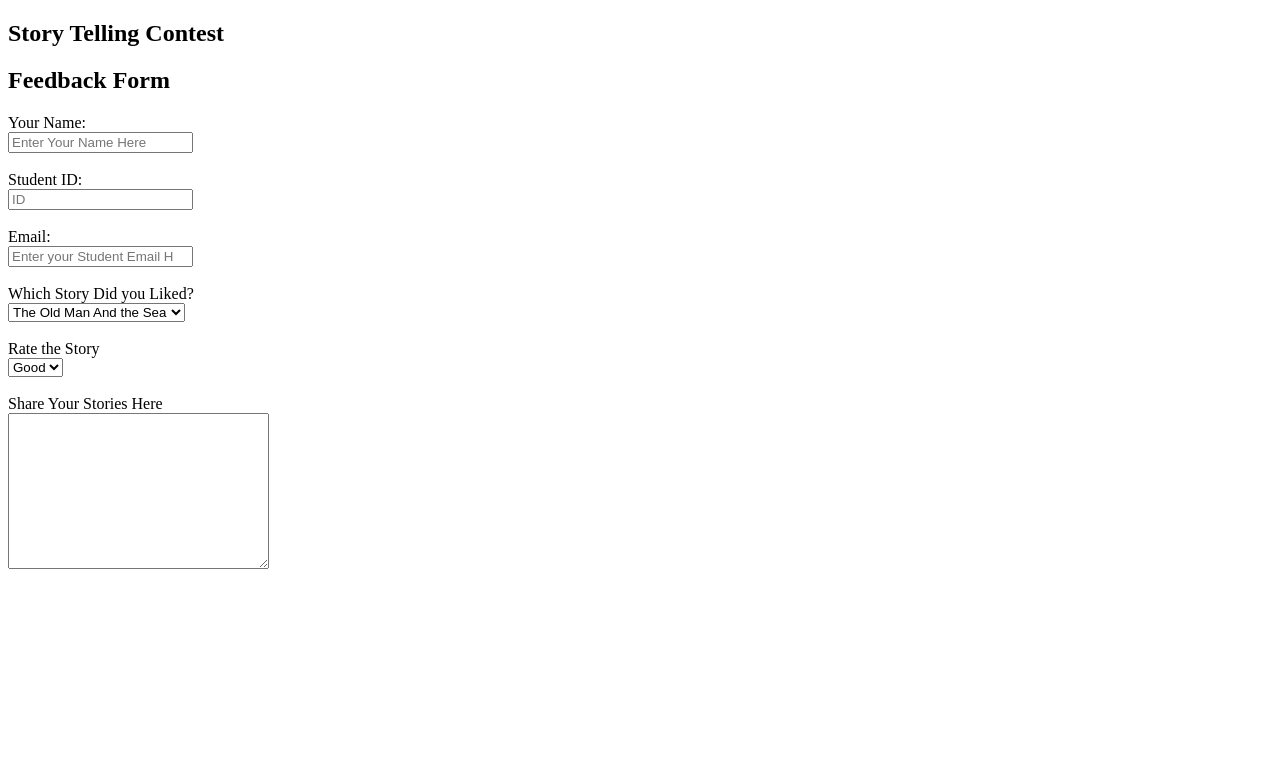
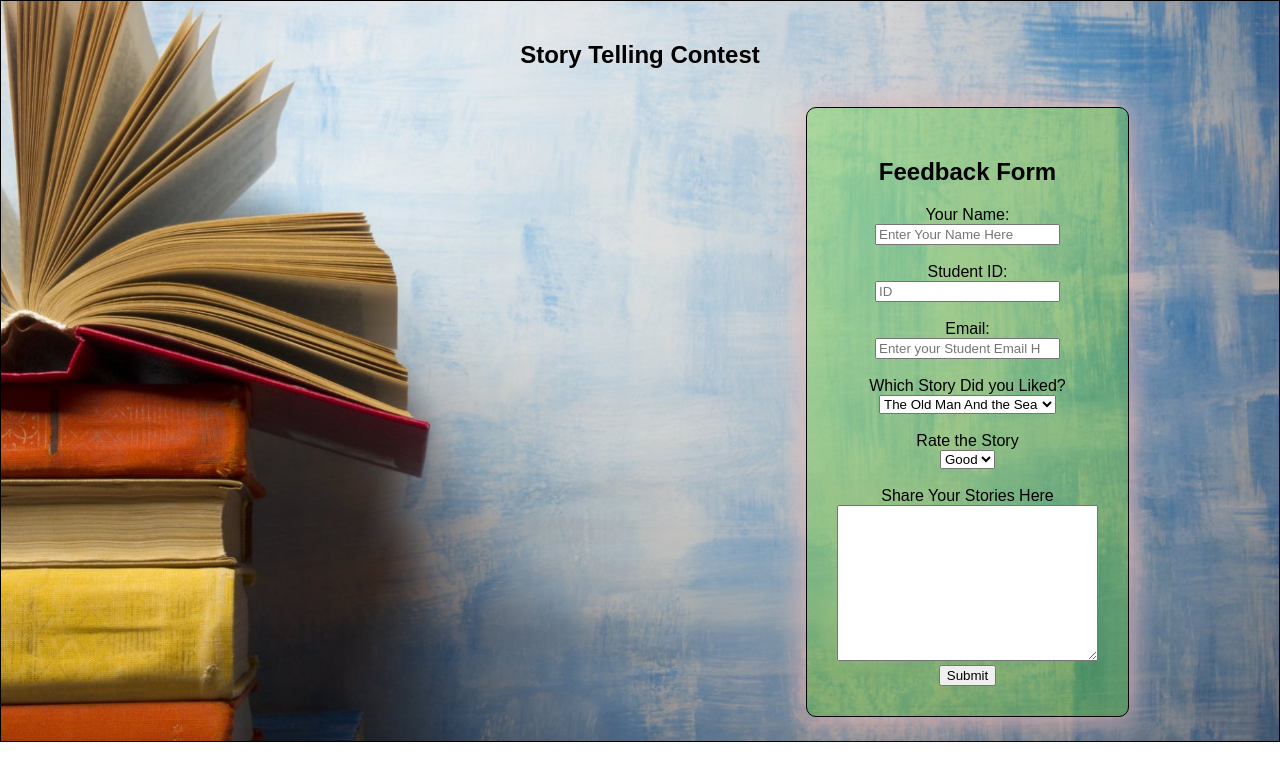
Before and after one commit to alifhossain07/feedback-form, a plain HTML site: page index.html in a window 1280 px wide. Drawn offline with Linux system fonts and the light colour scheme.

Commit message:
first commit

```diff
--- a/index.css
+++ b/index.css
@@ -0,0 +1,30 @@
+body
+{
+    font-family:Arial, Helvetica, Verdana;
+    margin:0px;
+}
+.scn
+{   border: 1px solid black;
+    padding: 20px;
+    background-position: center;
+    background-repeat: no-repeat;
+    background-size: cover;
+    background-image:  url(Images/background.jpg);
+    height: 700px;
+}
+h1
+{
+    text-align: center;
+}
+.form-class
+{
+    float:right;
+    margin-right: 130px;
+    border: 1px solid black;
+    text-align: center;
+
+    padding: 30px;
+    background-color: rgba(78, 214, 15, 0.3);
+    box-shadow: 1px 1px 30px rgb(231, 181, 181);
+    border-radius: 10px;
+}
--- a/index.html
+++ b/index.html
@@ -4,11 +4,12 @@
     <meta charset="UTF-8">
     <meta name="viewport" content="width=device-width, initial-scale=1.0">
     <title>Feedback Form</title>
+    <link rel="stylesheet" href="index.css">
 </head>
 <body>
 <!--Personal Information Section-->
-    <Section>
-            <h1>Story Telling Contest</h1>
+    <Section class="scn">
+            <h1>Story Telling Contest</h1> <br>
             <div class="form-class">
                 <h2>Feedback Form</h2>
                 <label for="Name">Your Name:</label> <br>
@@ -17,10 +18,9 @@
                 <input type="number" name="name" id="Name" placeholder="ID"> <br> <br>
                 <label for="Email">Email:</label> <br>
                 <input type="number" name="name" id="Name" placeholder="Enter your Student Email Here"> <br><br>
-    </section>
+
 
 <!--Review Section-->
-    <section>   </section>
                 <label for="story">Which Story Did you Liked?
                 </label> <br>
                 <select name="" id="">
@@ -36,7 +36,9 @@
                     <option value="Best">Best</option>
                 </select><br><br>
             <label for="storytelling">Share Your Stories Here</label><br>
-            <textarea name="story" id="story" cols="30" rows="10"></textarea>
+            <textarea name="story" id="story" cols="30" rows="10"></textarea> <br>
+            <button> Submit </button>
+        </div>
     </section>
 
 
```
